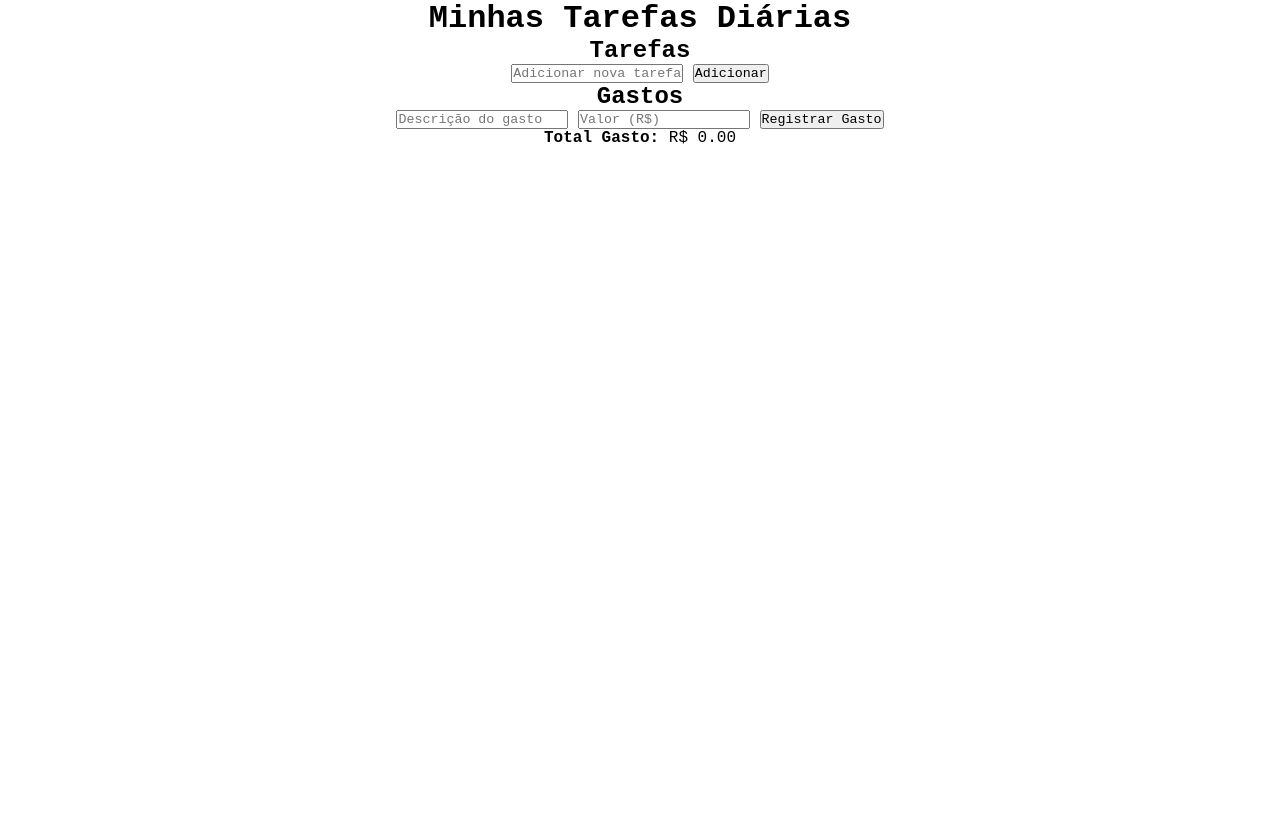
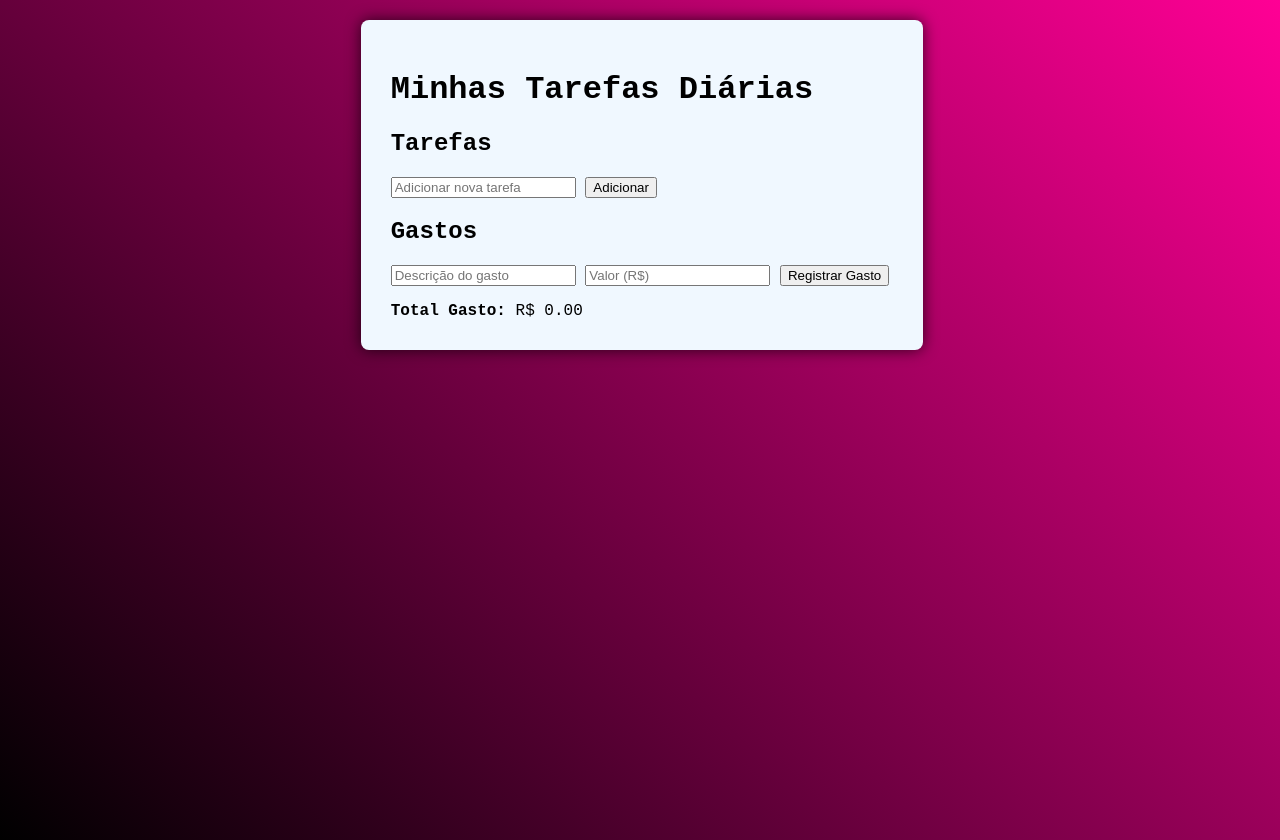
Before and after one commit to natieledpaula/Prova-front-end, a plain HTML site: page index.html in a window 1280 px wide. Before the commit the page ends 800 px from the top, so only its background shows below. Drawn offline with Linux system fonts and the light colour scheme.

Commit message:
Parte de estilização no css

```diff
--- a/style.css
+++ b/style.css
@@ -1,17 +1,19 @@
-* {
-    margin: 0;
-    padding: 0;
+/* Parte de estilização */
+body {
     font-family: 'Courier New', Courier, monospace;
+    margin: 20px;
+    background-image: linear-gradient(45deg, rgb(0, 0, 0), rgb(255, 0, 149));
+    display: flex;
+    justify-content: center;
+    align-items: flex-start;
+    min-height: 100vh;
 }
 
-header {
-    text-align: center;
+.container {
+    background-color: aliceblue;
+    padding: 30px;
+    border-radius: 8px;
+    box-shadow: 0 0 15px rgba(0, 0, 0, 0.712);
+    width: 90%;
+    max-width: 700px;
 }
-
-.aliment {
-    display: flex;
-    flex-direction: column;
-    margin: 50px;
-    background-color: aliceblue;
-    border-radius: 20px;
-}
```
